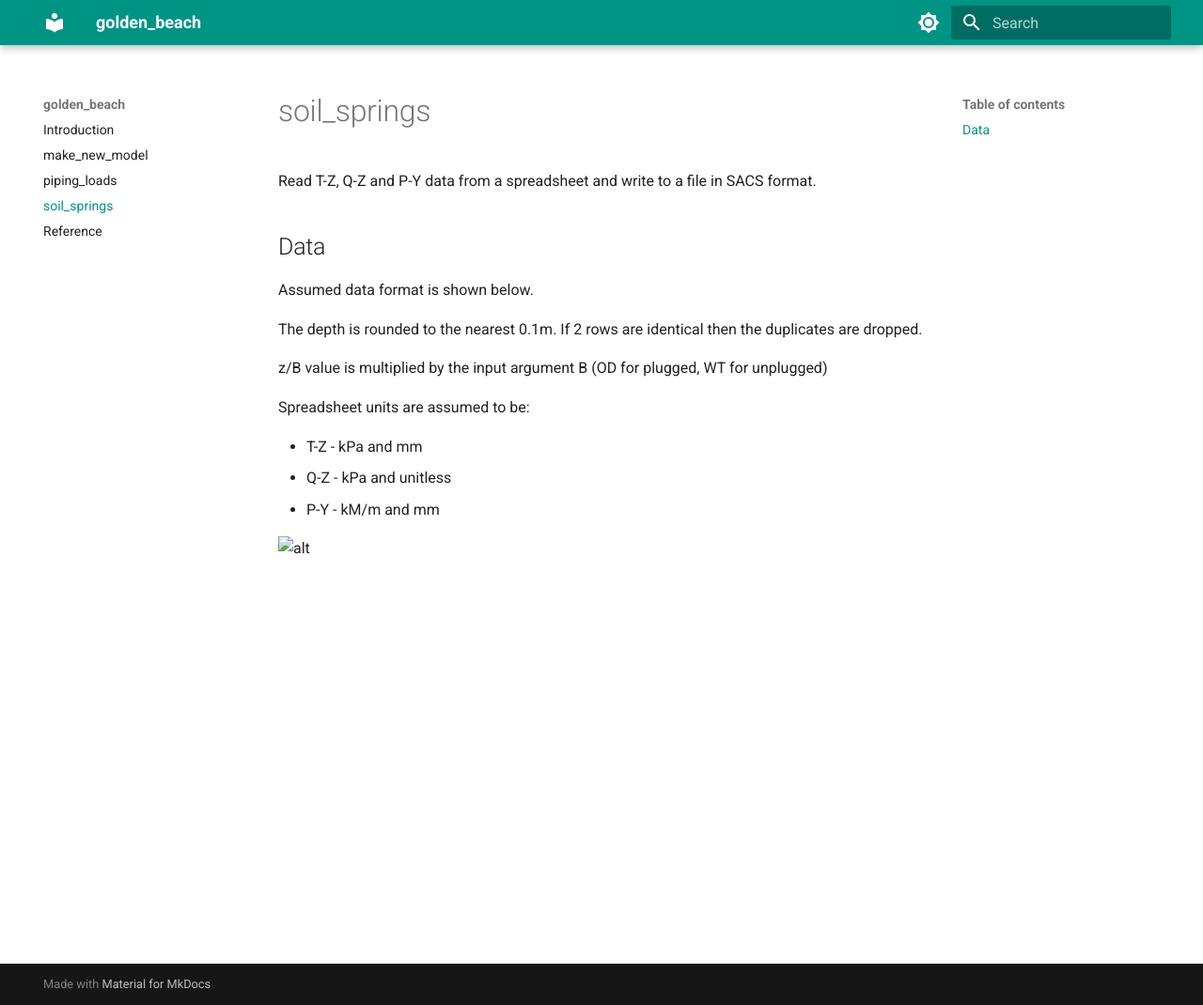
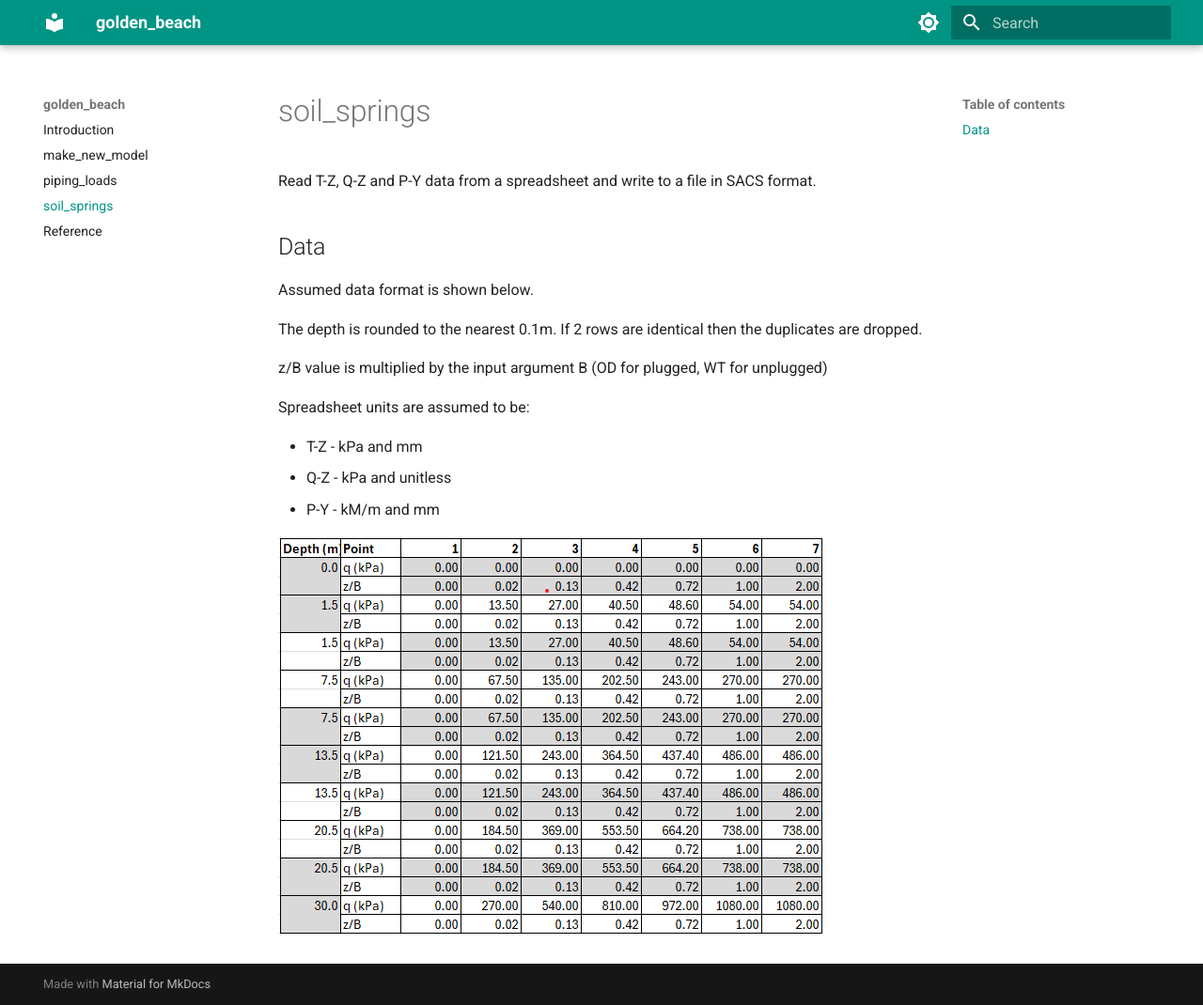
Before and after one commit to Pyseas/J019-Golden-Beach, an MkDocs documentation site: the page built from docs/soil_springs.md, in a window 1280 px wide and 1070 px high. Shown: the whole window at 94% size. Built offline with MkDocs 1.6.1 and Material for MkDocs 9.7.7, drawn with Linux system fonts in a browser that asks for light colours.

Commit message:
Fix image links

```diff
--- a/docs/soil_springs.md
+++ b/docs/soil_springs.md
@@ -14,4 +14,4 @@ Spreadsheet units are assumed to be:
  - Q-Z - kPa and unitless
  - P-Y - kM/m and mm
 
-![alt](/docs/img/fig2.png)
+![alt](img/fig2.png)
```
Also changed, not shown: docs/piping_loads.md (+1 -1 lines).
